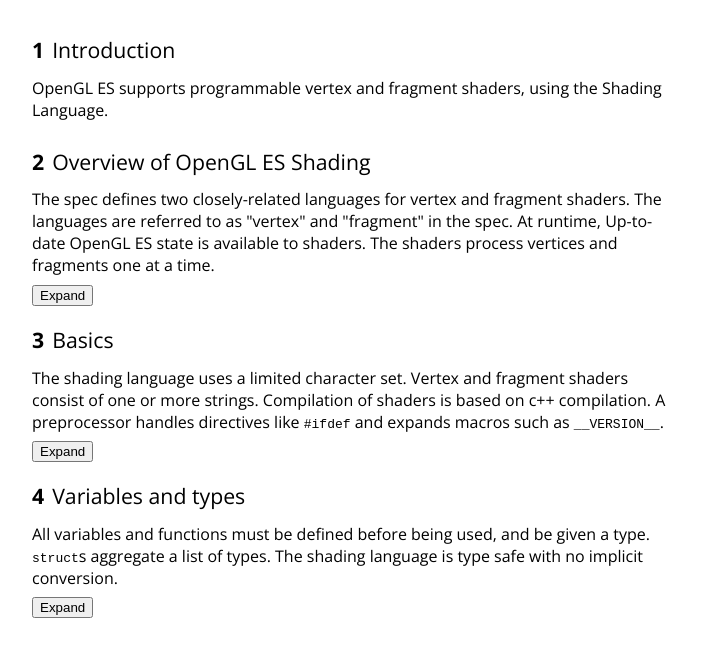
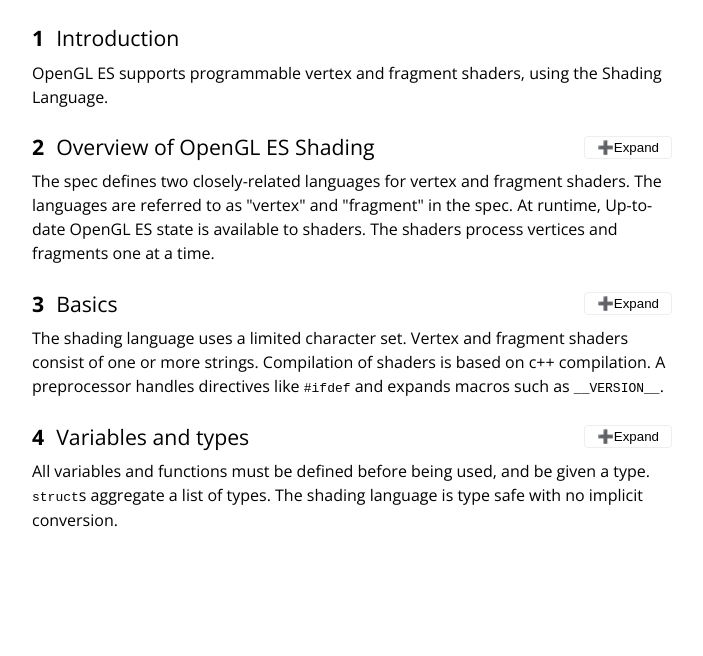
Before and after one commit to k9/gl-spec-summary, a React (Create React App) app: page / in a window 1280 px wide. Shown: the top 656 px of the page, without its empty margins (288-991 px from the left). Built offline with nearby package versions, Linux system fonts and the light colour scheme.

Commit message:
Factor out components and provider

```diff
--- a/package.json
+++ b/package.json
@@ -10,6 +10,7 @@
     "@types/node": "^12.20.15",
     "@types/react": "^17.0.11",
     "@types/react-dom": "^17.0.7",
+    "node-sass": "^6.0.0",
     "react": "^17.0.2",
     "react-dom": "^17.0.2",
     "react-scripts": "4.0.3",
--- a/src/components/App.tsx
+++ b/src/components/App.tsx
@@ -1,44 +1,8 @@
 import { Page } from "./Page";
-import { Params, ParamsContext } from "../contexts/ParamsContext";
-import { useCallback, useEffect, useState } from "react";
-
-export function getState(): Params {
-  const params = new URLSearchParams(window.location.search);
-  const expandedSections = params.getAll("e");
-  return { expandedSections };
-}
-
-export function setState({ expandedSections }: Params) {
-  window.history.replaceState(
-    null,
-    document.title,
-    `?${new URLSearchParams(
-      expandedSections.map((section) => ["e", section])
-    ).toString()}`
-  );
-}
+import { ParamsContext, useParamsState } from "../contexts/ParamsContext";
 
 export function App() {
-  const [paramsState, setParamsState] = useState<Params>({
-    expandedSections: [],
-  });
-
-  const setParams = useCallback((newState) => {
-    setState(newState);
-    setParamsState(getState());
-  }, []);
-
-  useEffect(() => {
-    const listener = () => {
-      setParams(getState());
-    };
-
-    window.addEventListener("popstate", listener);
-
-    return () => {
-      window.removeEventListener("popstate", listener);
-    };
-  }, [setParams]);
+  const [paramsState, setParams] = useParamsState();
 
   return (
     <ParamsContext.Provider value={{ params: paramsState, setParams }}>
--- a/src/components/Page.tsx
+++ b/src/components/Page.tsx
@@ -1,54 +1,46 @@
 import { SummarizedItem } from "./SummarizedItem";
+import { Section } from "./Section";
 
 export function Page() {
   return (
     <>
       <title>Notes on The OpenGL ES Shading Language 1.0 Specification</title>
-      <ol>
-        <li>
-          <h2>Introduction</h2>
+      <Section heading="Introduction" id="1">
         <p>
-            OpenGL ES supports programmable vertex and fragment shaders, using
-            the Shading Language.
+          OpenGL ES supports programmable vertex and fragment shaders, using the
+          Shading Language.
         </p>
-        </li>
+      </Section>
       <SummarizedItem
-          id="1"
+        id="2"
+        heading="Overview of OpenGL ES Shading"
         summary={
-            <>
-              <h2>Overview of OpenGL ES Shading</h2>
           <p>
             The spec defines two closely-related languages for vertex and
             fragment shaders. The languages are referred to as "vertex" and
-                "fragment" in the spec. At runtime, Up-to-date OpenGL ES state
-                is available to shaders. The shaders process vertices and
-                fragments one at a time.
+            "fragment" in the spec. At runtime, Up-to-date OpenGL ES state is
+            available to shaders. The shaders process vertices and fragments one
+            at a time.
           </p>
-            </>
         }
       >
-          <ol>
-            <li>
-              <h2>Vertex Processor</h2>
+        <Section id="2.1" heading="Vertex Processor">
           <p>
-                The vertex processor runs vertex shaders which operate on
-                incoming vertices, one at a time.
+            The vertex processor runs vertex shaders which operate on incoming
+            vertices, one at a time.
           </p>
-            </li>
-            <li>
-              <h2>Fragment Processor</h2>
+        </Section>
+        <Section id="2.2" heading="Fragment Processor">
           <p>
-                The fragment processor runs on fragments one at a time, and can
-                not access other fragments.
+            The fragment processor runs on fragments one at a time, and can not
+            access other fragments.
           </p>
-            </li>
-          </ol>
+        </Section>
       </SummarizedItem>
       <SummarizedItem
-          id="2"
+        id="3"
+        heading="Basics"
         summary={
-            <>
-              <h2>Basics</h2>
           <p>
             The shading language uses a limited character set. Vertex and
             fragment shaders consist of one or more strings. Compilation of
@@ -56,55 +48,49 @@
             directives like <code>#ifdef</code> and expands macros such as{" "}
             <code>__VERSION__</code>.
           </p>
-            </>
         }
       >
-          <ol>
-            <li>
-              <h2>Character Set</h2>
+        <Section id="3.1" heading="Character Set">
           <p>
             The shading language uses a limited character set, is
             case-sensitive, and has no character or string types.
           </p>
-            </li>
-            <li>
-              <h2>Source Strings</h2>
+        </Section>
+        <Section id="3.2" heading="Source Strings">
           <p>
             Vertex and fragment shaders each consist of a single compilation
             unit, which is made from the compilation of an array of source
             strings. A single vertex shader and a single fragment shader are
             linked together to form a single program.
           </p>
-            </li>
-            <li>
-              <h2>Logical Phases of Compilation</h2>
+        </Section>
+        <Section id="3.3" heading="Logical Phases of Compilation">
           <p>
-                Compilation of shaders is based on a subset of the c++ standard.
-                The vertex and fragment shaders separately go through steps such
-                as preprocessing, tokenization, analysis of grammar, and
-                checking of semantics. Then vertex and fragment shaders are
-                linked and a binary is generated.
+            Compilation of shaders is based on a subset of the c++ standard. The
+            vertex and fragment shaders separately go through steps such as
+            preprocessing, tokenization, analysis of grammar, and checking of
+            semantics. Then vertex and fragment shaders are linked and a binary
+            is generated.
           </p>
-            </li>
-            <li>
-              <h2>Preprocessor</h2>
+        </Section>
+        <Section id="3.4" heading="Preprocessor">
           <p>
-                There is a preprocessor which processes source strings as part
-                of the compilation process. The preprocessor handles directives
-                like <code>#ifdef</code>
+            There is a preprocessor which processes source strings as part of
+            the compilation process. The preprocessor handles directives like{" "}
+            <code>#ifdef</code>
             and macros like <code>__VERSION__</code>.
           </p>
           <ul>
             <li>
-                  <code>#error</code> causes compilation to fail and prints an
-                  error message.
+              <code>#error</code> causes compilation to fail and prints an error
+              message.
             </li>
             <li>
               <code>#pragma</code> allows for compiler control.
             </li>
             <li>
-                  <code>#version</code> specifies the compilation unit's
-                  version, which defaults to 100, meaning 1.0.
+              <code>#version</code> specifies the compilation unit's version,
+              which defaults to 100, meaning 1.0.
             </li>
             <li>
               <code>#extension</code> controls extensions to the shading
@@ -112,91 +98,75 @@
             </li>
             <li>
               Some extensions can choose to be enabled/disabled at a less
-                  granular level than per-compilation-unit. The linker handles
-                  this.
+              granular level than per-compilation-unit. The linker handles this.
             </li>
             <li>
-                  Extension names like <code>OES_extension_name</code> are
-                  macros The macro will be defined if the extension is supported
+              Extension names like <code>OES_extension_name</code> are macros
+              The macro will be defined if the extension is supported
             </li>
           </ul>
-            </li>
-            <li>
-              <h2>Comments</h2>
+        </Section>
+        <Section id="3.5" heading="Comments">
           <p>
-                Comments can be multiline <code>\/* ... *\/</code> or
-                single-line <code>\/\/</code>
+            Comments can be multiline <code>\/* ... *\/</code> or single-line{" "}
+            <code>\/\/</code>
           </p>
-            </li>
-            <li>
-              <h2>Tokens</h2>
+        </Section>
+        <Section id="3.6" heading="Tokens">
           <p>
             Tokens can be keywords, identifiers, integer constants, floating
             point constants, or operators.
           </p>
+        </Section>
+        <Section id="3.7" heading="Keywords">
+          <p>
+            Various keywords are defined for describing variables, flow control,
+            etc.
+          </p>
+        </Section>
+        <Section id="3.8" heading="Identifiers">
+          <p>
+            Identifiers are used for variable names, function names, etc.
+            Identifiers starting with <code>gl_</code> are reserved for use by
+            OpenGL ES.
+          </p>
+        </Section>
+      </SummarizedItem>
+      <SummarizedItem
+        id="4"
+        heading="Variables and types"
+        summary={
+          <p>
+            All variables and functions must be defined before being used, and
+            be given a type. <code>struct</code>s aggregate a list of types. The
+            shading language is type safe with no implicit conversion.
+          </p>
+        }
+      >
+        <Section id="4.1" heading="Basic types">
+          <p>
+            Basic types include bools, ints, and floats; 2, 3 and 4 component
+            vectors of bools, ints, and floats, matrixes, and texture samplers.
+            These types can be aggregated into structs.
+          </p>
+          <ul>
+            <li>
+              <b>Void</b> is used for an empty return type or parameter list.
             </li>
             <li>
-              <h2>Keywords</h2>
-              <p>
-                Various keywords are defined for describing variables, flow
-                control, etc.
-              </p>
+              <b>Booleans</b> hold true/false values.
             </li>
             <li>
-              <h2>Identifiers</h2>
-              <p>
-                Identifiers are used for variable names, function names, etc.
-                Identifiers starting with <code>gl_</code> are reserved for use
-                by OpenGL ES.
-              </p>
-            </li>
-          </ol>
-        </SummarizedItem>
-        <SummarizedItem
-          id="3"
-          summary={
-            <>
-              <h2>Variables and types</h2>
-              <p>
-                All variables and functions must be defined before being used,
-                and be given a type. <code>struct</code>s aggregate a list of
-                types. The shading language is type safe with no implicit
-                conversion.
-              </p>
-            </>
-          }
-        >
-          <ol>
-            <li>
-              <h2>Basic types</h2>
-              <p>
-                Basic types include bools, ints, and floats; 2, 3 and 4
-                component vectors of bools, ints, and floats, matrixes, and
-                texture samplers. These types can be aggregated into structs.
-              </p>
-              <ol>
-                <li>
-                  <h2>Void</h2> is used for an empty return type or parameter
-                  list.
+              <b>Integers</b> are supported at the language level, but hardware
+              may convert them to floats if it doesn't support integers.
             </li>
             <li>
-                  <h2>Booleans</h2> hold true/false values.
+              <b>Integers</b> are supported at the language level, but hardware
+              may convert them to floats if it doesn't support integers.
             </li>
-                <li>
-                  <h2>Integers</h2> are supported at the language level, but
-                  hardware may convert them to floats if it doesn't support
-                  integers.
-                </li>
-                <li>
-                  <h2>Integers</h2> are supported at the language level, but
-                  hardware may convert them to floats if it doesn't support
-                  integers.
-                </li>
-              </ol>
-            </li>
-          </ol>
+          </ul>
+        </Section>
       </SummarizedItem>
-      </ol>
     </>
   );
 }
--- /dev/null
+++ b/src/components/Section.tsx
@@ -0,0 +1,18 @@
+export function Section({
+  id,
+  heading,
+  children,
+}: {
+  id: string;
+  heading: any;
+  children: any;
+}) {
+  return (
+    <div className="section">
+      <h2 className="section-heading">
+        <b>{id}</b> {heading}
+      </h2>
+      {children}
+    </div>
+  );
+}
--- a/src/components/SummarizedItem.tsx
+++ b/src/components/SummarizedItem.tsx
@@ -1,5 +1,6 @@
 import { useContext } from "react";
 import { ParamsContext } from "../contexts/ParamsContext";
+import { Section } from "./Section";
 
 function withoutItem(array: any[], item: any) {
   return array.filter((x) => x !== item);
@@ -15,10 +16,12 @@
 
 export function SummarizedItem({
   id,
+  heading,
   summary,
   children,
 }: {
   id: string;
+  heading: any;
   summary: any;
   children: any;
 }) {
@@ -26,8 +29,11 @@
   const expanded = params.expandedSections.includes(id);
 
   return (
-    <li>
-      {summary}
+    <Section
+      id={id}
+      heading={
+        <>
+          <div>{heading}</div>
           <button
             onClick={() => {
               setParams({
@@ -37,9 +43,23 @@
               });
             }}
           >
-        {expanded ? "Collapse" : "Expand"}
+            {expanded ? (
+              <>
+                <span>➖</span>
+                <span>Collapse</span>
+              </>
+            ) : (
+              <>
+                <span>➕</span>
+                <span>Expand</span>
+              </>
+            )}
           </button>
+        </>
+      }
+    >
+      {summary}
       {expanded && children}
-    </li>
+    </Section>
   );
 }
--- a/src/contexts/ParamsContext.ts
+++ b/src/contexts/ParamsContext.ts
@@ -1,10 +1,53 @@
-import React from "react";
+import React, { useCallback, useEffect, useState } from "react";
 
 export interface Params {
   expandedSections: string[];
+}
+
+function getState(): Params {
+  const params = new URLSearchParams(window.location.search);
+  const expandedSections = params.getAll("e");
+  return { expandedSections };
+}
+
+function setState({ expandedSections }: Params) {
+  window.history.replaceState(
+    null,
+    document.title,
+    `?${new URLSearchParams(
+      expandedSections.map((section) => ["e", section])
+    ).toString()}`
+  );
 }
 
 export const ParamsContext = React.createContext({
   params: { expandedSections: [] } as Params,
   setParams: (newParams: Params) => {},
 });
+
+export const useParamsState = () => {
+  const [paramsState, setParamsState] = useState<Params>({
+    expandedSections: [],
+  });
+
+  const setParams = useCallback((newState) => {
+    setState(newState);
+    setParamsState(getState());
+  }, []);
+
+  useEffect(() => {
+    const listener = () => {
+      setParams(getState());
+    };
+
+    window.addEventListener("popstate", listener);
+
+    listener();
+
+    return () => {
+      window.removeEventListener("popstate", listener);
+    };
+  }, [setParams]);
+
+  return [paramsState, setParams] as [Params, (params: Params) => void];
+};
--- a/src/index.css
+++ /dev/null
@@ -1,45 +0,0 @@
-body {
-  font-family: "Open Sans";
-  font-weight: 300;
-  width: 40rem;
-  margin: 0 auto;
-}
-p {
-  margin: 0.4rem 0;
-}
-ol {
-  counter-reset: item;
-}
-ol {
-  padding: 0;
-}
-ul {
-  padding-left: 1.75rem;
-}
-ul > li {
-  list-style-type: square;
-  margin-bottom: 0.2rem;
-}
-ol > li {
-  display: block;
-}
-ol > li:before {
-  font-weight: bold;
-  content: counters(item, ".") " ";
-  counter-increment: item;
-  display: inline-block;
-  padding-right: 0.5rem;
-}
-h2 {
-  display: inline-block;
-  font-weight: normal;
-}
-ol > li:before,
-h2 {
-  font-size: 1.33rem;
-  margin: 1.2rem 0 0.4rem 0;
-}
-ol ol > li:before,
-ol ol h2 {
-  font-size: 1rem;
-}
--- /dev/null
+++ b/src/index.scss
@@ -0,0 +1,49 @@
+body {
+  font-family: "Open Sans";
+  font-weight: 300;
+  width: 40rem;
+  margin: 0 auto;
+  padding-bottom: 15rem;
+  line-height: 1.5;
+}
+p {
+  margin: 0.4rem 0;
+}
+ul {
+  padding-left: 1.75rem;
+  margin: 0.4rem 0;
+}
+ul > li {
+  list-style-type: square;
+  margin-bottom: 0.4rem;
+}
+h2 {
+  display: inline-block;
+  font-weight: normal;
+  font-size: 1.33rem;
+  margin: 1.4rem 0 0.3rem 0;
+}
+.section .section h2 {
+  font-size: 1rem;
+}
+
+.section-heading {
+  display: flex;
+  align-items: center;
+  b {
+    margin-right: 0.75rem;
+  }
+  button {
+    margin-left: auto;
+  }
+}
+
+button {
+  margin-left: 9px;
+  display: flex;
+  align-items: center;
+  border: 1px solid #eee;
+  background: #fff;
+  padding: 3px 12px;
+  border-radius: 4px;
+}
--- a/src/index.tsx
+++ b/src/index.tsx
@@ -1,6 +1,6 @@
 import React from "react";
 import ReactDOM from "react-dom";
-import "./index.css";
+import "./index.scss";
 import { App } from "./components/App";
 
 ReactDOM.render(
```
Also changed, not shown: 1 other file (tests, documents, lock files or other folders). Lines whose indentation alone changed are shown as unchanged.
